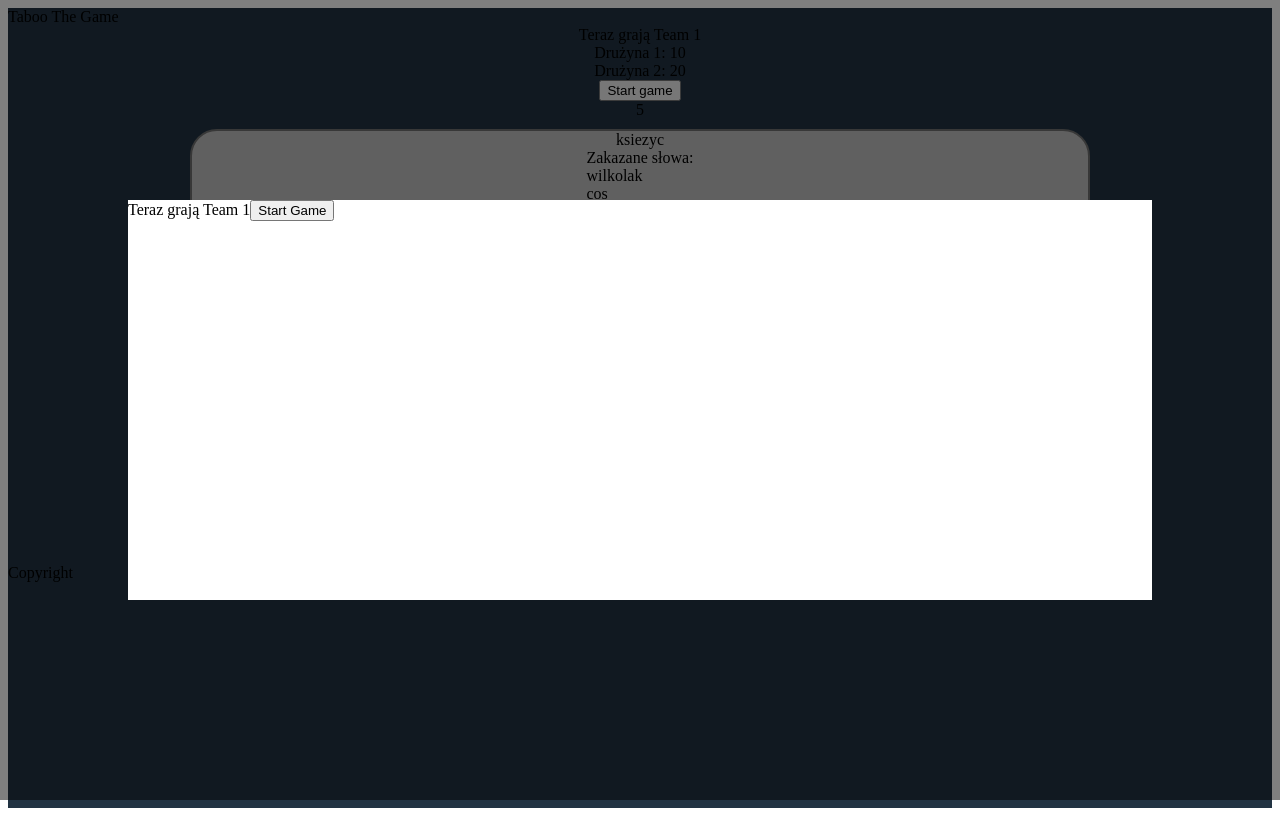
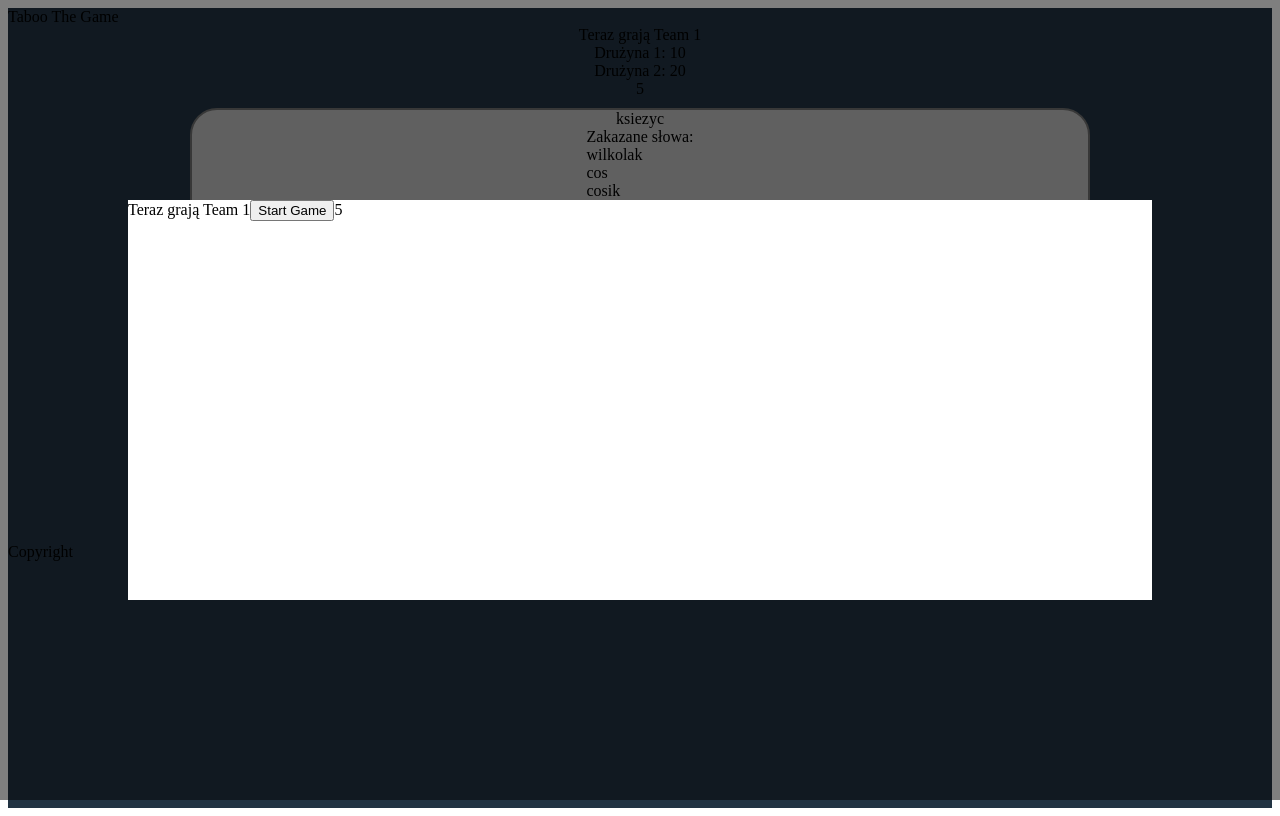
Before and after one commit to dmajkowski/taboothegame, a React (Create React App) app: page /game in a window 1280 px wide. Built offline with nearby package versions, Linux system fonts and the light colour scheme; the HTML template or start-up script is replaced by a standard one.

Commit message:
Added working countdown timer and working game timer with switching between them

```diff
--- a/src/components/Game.js
+++ b/src/components/Game.js
@@ -18,7 +18,7 @@ function Game() {
     team2Score: 20,
   }); //obecny wynik kazdej z druzyn
   const [displayPopup, setDisplayPopup] = useState(true);
-
+  const [startTimer, setStartTimer] = useState(false);
   const [words, setWords] = useState([
     {
       word: "ksiezyc",
@@ -48,20 +48,26 @@ function Game() {
       setActiveTeam(activeTeam === 'Team 1' ? 'Team2' : 'Team 1');
       setRemainingRounds(remainingRounds - 0.5);
       setDisplayPopup(true);
+      setStartTimer(false);
     }
   }
+
+  const startCountingTime = () => {
+    setStartTimer(true);
+  };
+
   return (
     <>
       {remainingRounds ?
         <div className="game">
           <header>Taboo The Game</header>
           <main className="main">
-            {displayPopup && <GamePopup activeTeam={activeTeam} setDisplayPopup={setDisplayPopup} displayPopup={displayPopup} />}
+            {displayPopup && <GamePopup activeTeam={activeTeam} setDisplayPopup={setDisplayPopup} displayPopup={displayPopup} startCountingTime={startCountingTime} />}
             <div className="currentPlayer">Teraz grają {activeTeam}</div>
             <div className="scores">
               <TeamScore currentScore={currentScore} />
             </div>
-            <Timer maxTime={maxTime} changeActiveTeam={changeActiveTeam} />
+            <Timer maxTime={maxTime} changeActiveTeam={changeActiveTeam} startTimer={startTimer} />
             <WordBox currentWordSet={currentWordSet} />
             <div className="gaming-buttons">
               <GamingButton />
--- a/src/components/GamePopup.js
+++ b/src/components/GamePopup.js
@@ -1,17 +1,28 @@
 
 import { useState } from "react";
 import "../styles/GamePopup.css"
+import { ConsoleWriter } from "istanbul-lib-report";
 
 const GamePopup = (props) => {
+    const [counter, setCounter] = useState(5);
     const setVisibilityOfPopup = () => {
         props.setDisplayPopup(!props.displayPopup);
     }
-
+    const countToGameStart = () => {
+        let currentCounter = counter;
+        const counterInterval = setInterval(() => {
+            setCounter(--currentCounter);
+            currentCounter === 0 && setVisibilityOfPopup();
+            currentCounter === 0 && window.clearInterval(counterInterval);
+            currentCounter === 0 && props.startCountingTime();
+        }, 1000)
+    }
     return (
         <div className="popup">
             <div className="popup-content">
                 Teraz grają {props.activeTeam}
-                <button onClick={setVisibilityOfPopup}>Start Game</button>
+                <button onClick={countToGameStart}>Start Game</button>
+                {counter}
             </div>
         </div>
     );
--- a/src/components/Timer.js
+++ b/src/components/Timer.js
@@ -1,24 +1,31 @@
-import { useState } from 'react';
+import { useState, useEffect } from 'react';
 
 const Timer = (props) => {
 
     const [maxTime, setMaxTime] = useState(props.maxTime);
 
-    function startTimer() {
+    function countAnswerTime() {
         let currentTime = maxTime;
         const timerInterval = setInterval(() => {
             currentTime > 0 && currentTime--;
             setMaxTime(currentTime);
+            console.log(currentTime)
             props.changeActiveTeam(currentTime);
             currentTime === 0 && window.clearInterval(timerInterval)
             currentTime === 0 && setMaxTime(props.maxTime)
         }, 1000)
     };
 
+    useEffect(() => {
+        props.startTimer && countAnswerTime();
+        console.log(props.startTimer);
+        return function cleanup() {
+            window.clearInterval();
+        };
+    }, [props.startTimer]);
 
     return (
         <>
-            <button onClick={startTimer}>Start game</button>
             <div className="timer">{maxTime > 60 ? `${Math.floor(maxTime / 60)} : ${maxTime % 60}` : maxTime}</div>
         </>
     )
```
